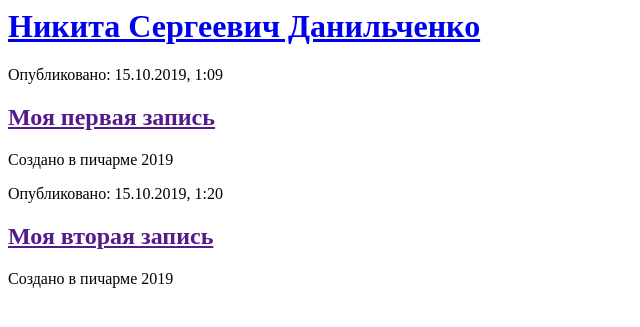
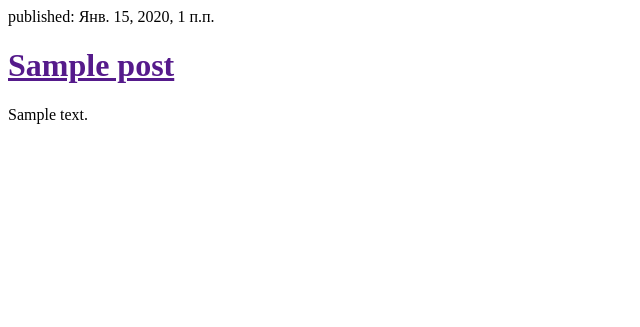
Before and after one commit to DNik2K19/my-first-blog, a Django app: template blog/templates/blog/post_list.html in a window 1280 px wide. Shown: the top 327 px of the page, without its empty margins (0-640 px from the left). Run offline with Django 3.2, Linux system fonts and the light colour scheme; the template is opened without the code that fills it: values that come from a table or form of the project are taken from there, others are empty; tables that the repository leaves empty hold one stand-in row (values such as "Sample post").

Commit message:
New ver. site

```diff
--- a/blog/templates/blog/post_list.html
+++ b/blog/templates/blog/post_list.html
@@ -2,21 +2,11 @@
     <head>
         <title>Nikita Blog</title>
     </head>
-    <body>
-        <div>
-            <h1><a href="https://vk.com/the_puf">Никита Сергеевич Данильченко</a></h1>
-        </div>
-
-        <div>
-            <p>Опубликовано: 15.10.2019, 1:09</p>
-            <h2><a href="">Моя первая запись</a></h2>
-            <p>Создано в пичарме 2019</p>
-        </div>
-
-        <div>
-            <p>Опубликовано: 15.10.2019, 1:20</p>
-            <h2><a href="">Моя вторая запись</a></h2>
-            <p>Создано в пичарме 2019</p>
-        </div>
-    </body>
+    {% for post in posts %}
+    <div>
+        <p>published: {{ post.published_date }}</p>
+        <h1><a href="">{{ post.title }}</a></h1>
+        <p>{{ post.text|linebreaksbr }}</p>
+    </div>
+{% endfor %}
 </html>
--- a/blog/views.py
+++ b/blog/views.py
@@ -1,5 +1,8 @@
 from django.shortcuts import render
+from .models import Post
+from django.utils import timezone
 
 # Create your views here.
 def post_list(request):
-    return render(request, 'blog/post_list.html', {})
+    posts = Post.objects.filter(published_date__lte=timezone.now()).order_by('published_date')
+    return render(request, 'blog/post_list.html', {'posts' : posts})
```
